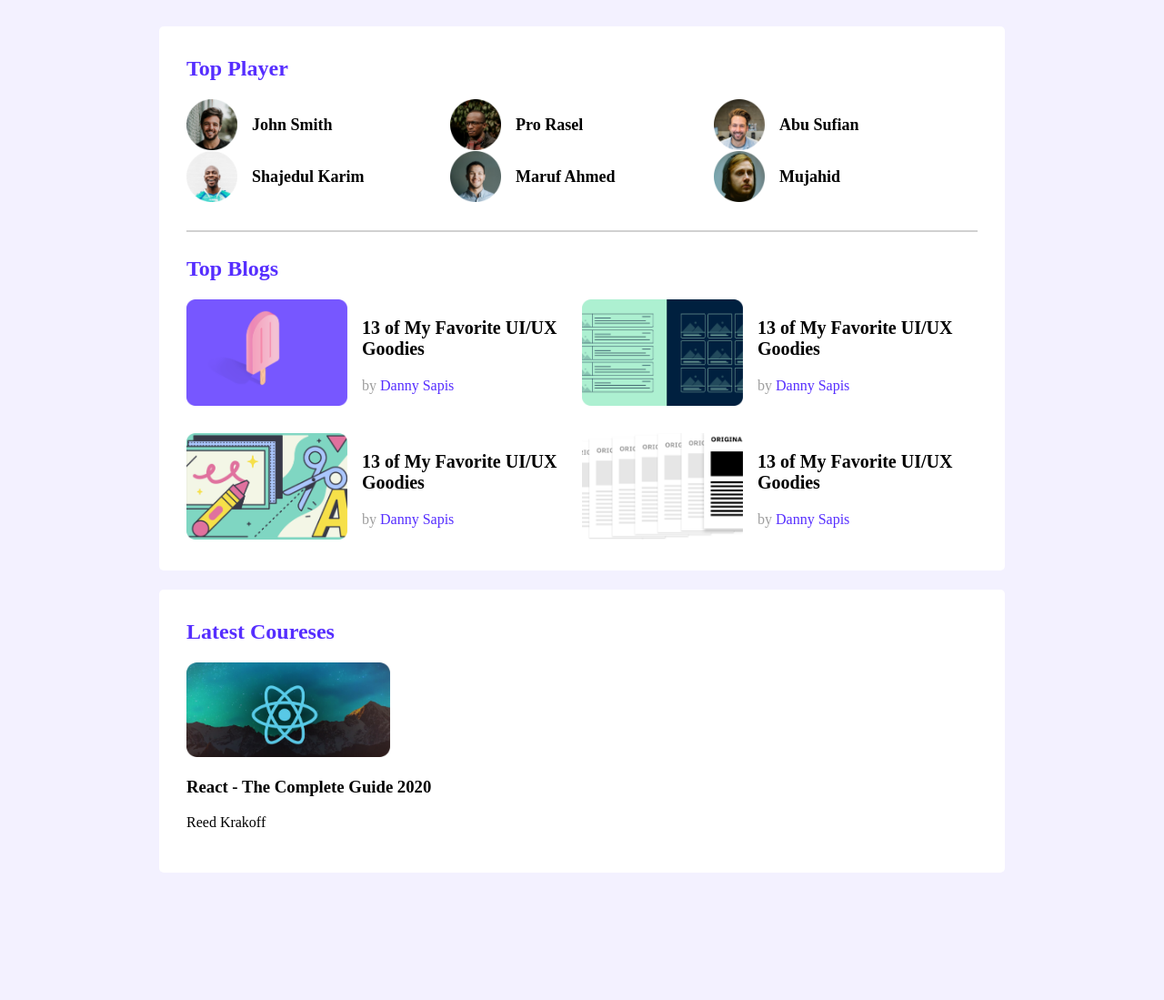
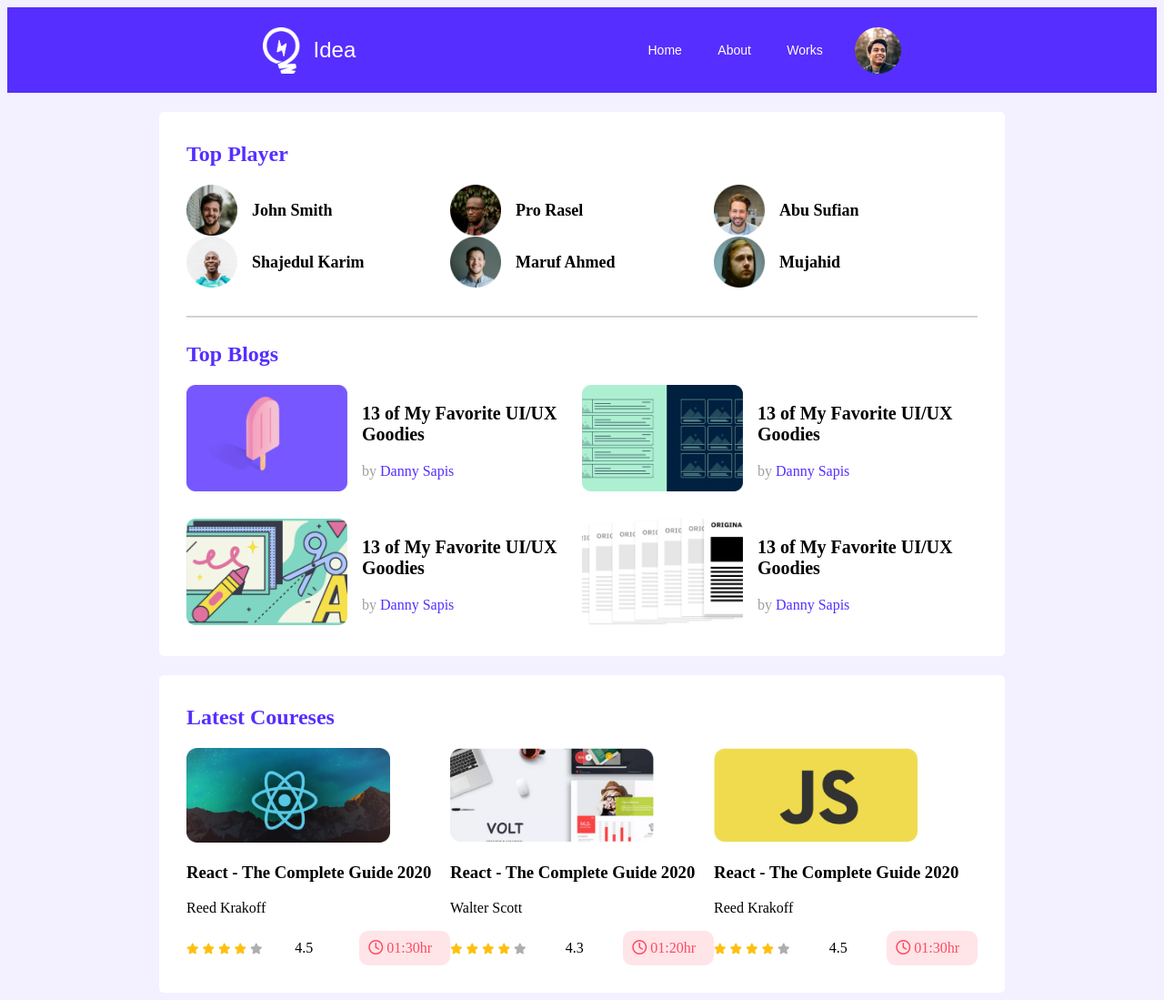
Before and after one commit to rezwanrahimr/leader-board-css3, a plain HTML site: page index.html in a window 1280 px wide. Shown: the whole page at 91% size. Before the commit the page ends 967 px from the top, so only its background shows below. Drawn offline with Linux system fonts and the light colour scheme.

Commit message:
complite

```diff
--- a/index.html
+++ b/index.html
@@ -5,6 +5,8 @@
     <meta charset="UTF-8">
     <meta http-equiv="X-UA-Compatible" content="IE=edge">
     <meta name="viewport" content="width=device-width, initial-scale=1.0">
+    <!-- Font awsome -->
+    <script src="https://kit.fontawesome.com/f0687769a5.js" crossorigin="anonymous"></script>
     <title>Leader Board</title>
     <link rel="stylesheet" href="style.css">
 </head>
@@ -12,11 +14,27 @@
 <body>
 
     <!-- header start -->
-    <header>
 
+
+
+    <header class="header-section">
+        <div class="header-logo">
+            <img src="images/icons/logo.png" alt="logo">
+            <span>Idea</span>
+        </div>
+        <nav class="navber">
+            <ul>
+                <li><a href="#">Home</a></li>
+                <li><a href="#">About</a></li>
+                <li><a href="#">Works</a></li>
+            </ul>
+            <img src="images/icons/profile.png" alt="profile-icon">
+        </nav>
     </header>
+
     <!-- header end -->
     <main>
+
         <!-- top player and top blogs -->
         <section class="container">
             <div class="top-player">
@@ -105,17 +123,77 @@
                     <div class="coures-banner">
                         <img src="images/courses/course-1.png" alt="">
                     </div>
-                    <div class="coures-info">
+                    <div class="coures-details">
                         <h3 class="course-titel">
                             React - The Complete Guide 2020
                         </h3>
                         <p class="coures-author">Reed Krakoff</p>
-
-                        <div class="course-info">
+                        <div class="coures-info">
                             <div>
-
+                                <i class="fas fa-star field"></i>
+                                <i class="fas fa-star field"></i>
+                                <i class="fas fa-star field"></i>
+                                <i class="fas fa-star field"></i>
+                                <i class="fas fa-star empty"></i>
+                            </div>
+                            <span class="rating">4.5</span>
+                            <div class="course-duration">
+                                <span class="time"> <i class="far fa-clock"></i> 01:30hr</span>
                             </div>
                         </div>
+
+
+                    </div>
+                </div>
+                <div class="course">
+                    <div class="coures-banner">
+                        <img src="images/courses/course-2.png" alt="">
+                    </div>
+                    <div class="coures-details">
+                        <h3 class="course-titel">
+                            React - The Complete Guide 2020
+                        </h3>
+                        <p class="coures-author">Walter Scott</p>
+                        <div class="coures-info">
+                            <div>
+                                <i class="fas fa-star field"></i>
+                                <i class="fas fa-star field"></i>
+                                <i class="fas fa-star field"></i>
+                                <i class="fas fa-star field"></i>
+                                <i class="fas fa-star empty"></i>
+                            </div>
+                            <span>4.3</span>
+                            <div class="course-duration">
+                                <span class="time"> <i class="far fa-clock"></i> 01:20hr</span>
+                            </div>
+                        </div>
+
+
+                    </div>
+                </div>
+                <div class="course">
+                    <div class="coures-banner">
+                        <img src="images/courses/course-3.png" alt="">
+                    </div>
+                    <div class="coures-details">
+                        <h3 class="course-titel">
+                            React - The Complete Guide 2020
+                        </h3>
+                        <p class="coures-author">Reed Krakoff</p>
+                        <div class="coures-info">
+                            <div>
+                                <i class="fas fa-star field"></i>
+                                <i class="fas fa-star field"></i>
+                                <i class="fas fa-star field"></i>
+                                <i class="fas fa-star field"></i>
+                                <i class="fas fa-star empty"></i>
+                            </div>
+                            <span>4.5</span>
+                            <div class="course-duration">
+                                <span class="time"> <i class="far fa-clock"></i> 01:30hr</span>
+                            </div>
+                        </div>
+
 
                     </div>
                 </div>
--- a/style.css
+++ b/style.css
@@ -22,6 +22,60 @@
             border: 1px solid #d1d1d1;
             margin-bottom: 27px;
         }
+        /* Nav bar style */
+        /*-----------------Hedaer Section Start now---------------*/
+
+        header {
+            background: #562EFF;
+            width: 100%;
+            height: 94px;
+            display: flex;
+            justify-content: space-evenly;
+            align-items: center;
+            font-family: 'Poppins', sans-serif;
+        }
+
+        .header-logo {
+            display: flex;
+            align-items: center;
+        }
+
+        .header-logo img {
+            width: 40.42px;
+            height: 51px;
+        }
+
+        .header-logo span {
+            font-size: 24px;
+            padding-left: 15px;
+            color: #FFFFFF;
+            font-weight: 500;
+        }
+
+        .navber {
+            display: flex;
+            align-items: center;
+        }
+
+        .navber ul li {
+            list-style: none;
+            display: inline;
+        }
+
+        .navber ul li a {
+            color: #FFFFFF;
+            text-decoration: none;
+            padding-right: 35px;
+            font-size: 14px;
+            font-weight: normal;
+            font-style: normal;
+        }
+
+        .navber img {
+            width: 51px;
+            height: 51px;
+        }
+        /* Style the navigation bar */
         /* TOp player style */
 
         .top-player {
@@ -91,7 +145,49 @@
         }
         /* courses styles */
 
+        .courses {
+            display: grid;
+            grid-template-columns: repeat(3, 1fr);
+        }
+
         .course .coures-banner img {
             width: 224px;
             height: 104px;
         }
+
+        .fa-star.field {
+            color: #FFC014;
+        }
+
+        .fa-star.empty {
+            color: #AEAEAE;
+        }
+
+        .fa-star {
+            font-size: 12px;
+        }
+
+        .coures-info {
+            display: flex;
+            align-items: center;
+            justify-content: space-between;
+        }
+
+        .course-duration {
+            background-color: #FFE4E8;
+            padding: 10px;
+            border-radius: 10px;
+        }
+
+        .time {
+            color: #FF4A60;
+            margin-right: 10px;
+        }
+
+        .rating {
+            margin-right: 15px;
+        }
+        /*............................
+        Media Quaries
+        ................*/
+        /* Mobile devie */
```
Also changed, not shown: demo.html (added, +60 -0 lines).
